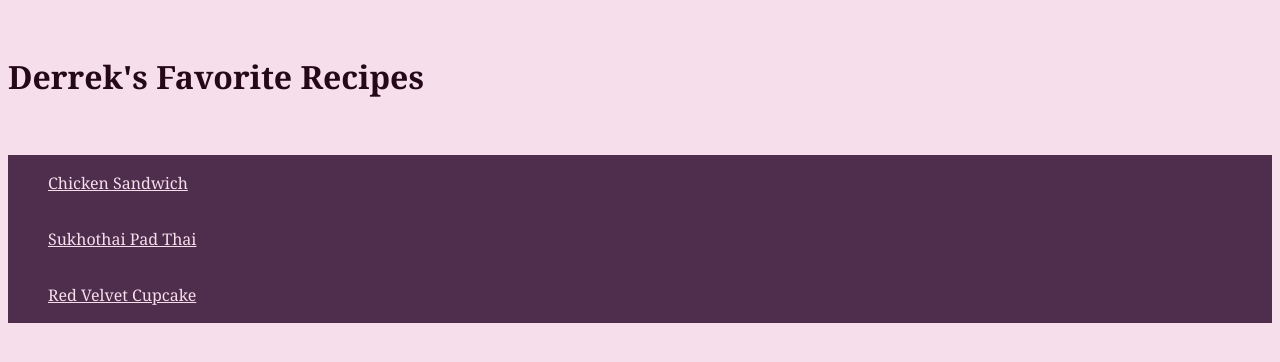
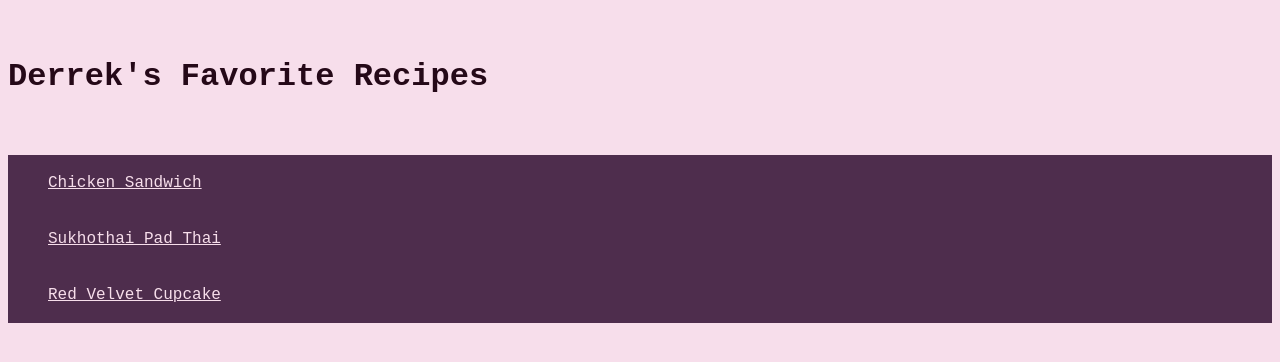
Before and after one commit to derrekcoleman/odin-recipes, a plain HTML site: page index.html in a window 1280 px wide. Drawn offline with Linux system fonts and the light colour scheme.

Commit message:
Change default font-family

```diff
--- a/css/style.css
+++ b/css/style.css
@@ -1,5 +1,5 @@
 body {
-  font-family: Georgia, 'Times New Roman', Times, serif;
+  font-family: 'Courier New', Courier, monospace;
   line-height: 3.5;
   color: #250918;
   background-color: #f7deeb;
```
